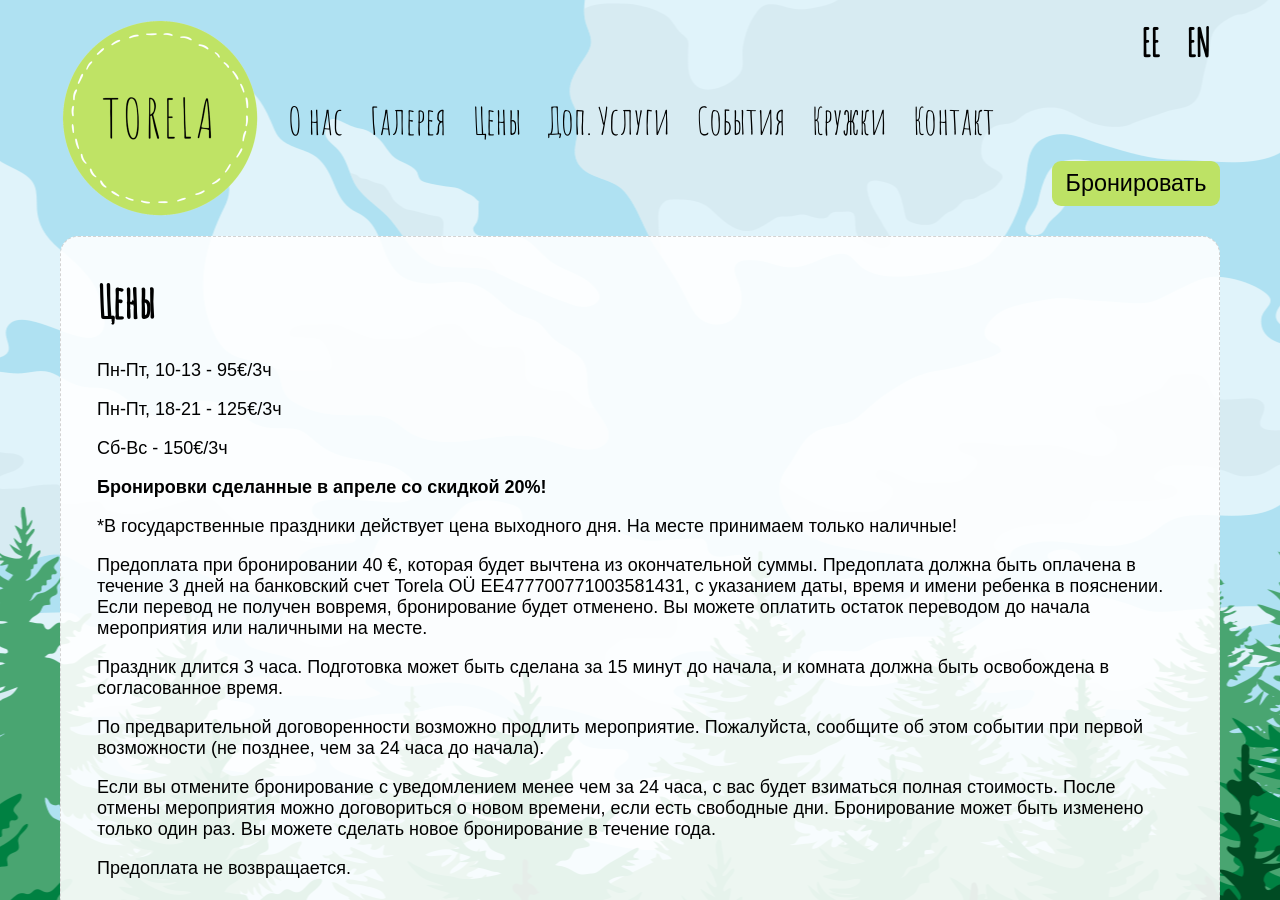
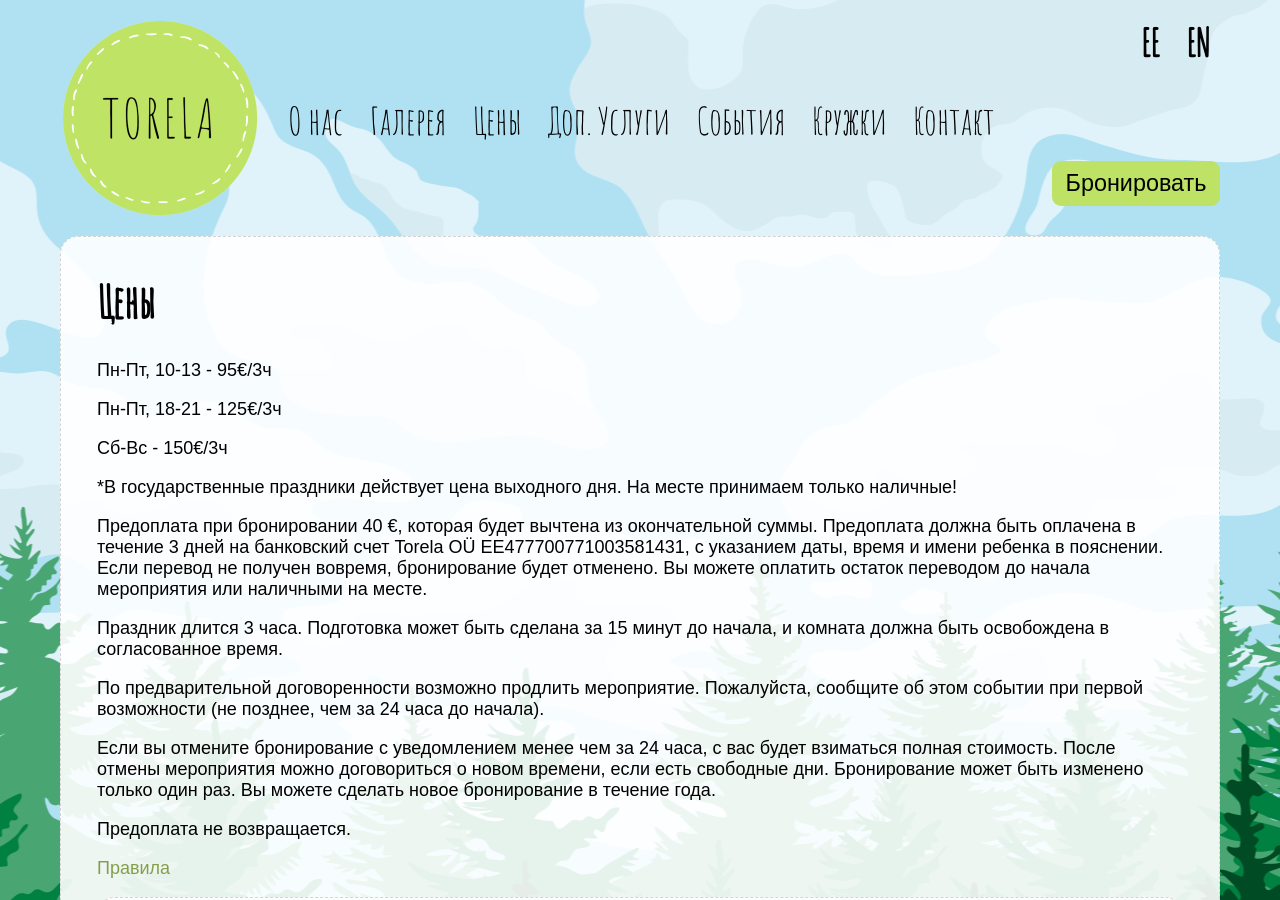
Before and after one commit to mypsik/torela, a Jekyll site: the page built from ru/prices/index.md, in a window 1280 px wide and 900 px high. Built offline with Jekyll 4.4.1, drawn with Linux system fonts in a browser that asks for light colours.

Commit message:
soodustus maha

```diff
--- a/ru/prices/index.md
+++ b/ru/prices/index.md
@@ -11,8 +11,6 @@
 Пн-Пт, 18-21 - 125€/3ч
 
 Сб-Вс - 150€/3ч
-
-**Бронировки сделанные в апреле со скидкой 20%!**
 
 *В государственные праздники действует цена выходного дня. На месте принимаем только наличные!
 
```
